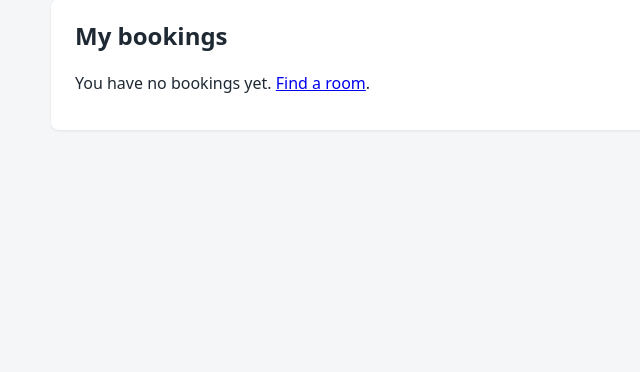
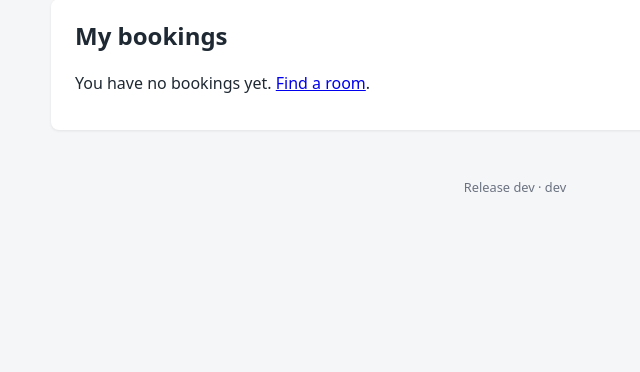
Before and after one commit to KemNxts/hotel-room-booking-cicd, a Flask app: page /bookings in a window 1280 px wide. Shown: the part 71-443 px from the top of the page, without its empty margins (125-765 px from the left). Run offline with Flask 3, Linux system fonts and the light colour scheme; the visitor is signed in with stand-in values (Sample User, id 1); data comes from the database, SQL or seed files in the repository; data that the repository does not hold is empty.

Commit message:
feat: show running release and environment in page footer
Makes it visible in the browser which version is deployed, e.g. to
check a deployment or a rollback without calling /health.

```diff
--- a/app/__init__.py
+++ b/app/__init__.py
@@ -47,6 +47,12 @@ def create_app(overrides=None):
     app.register_blueprint(room_routes.bp)
     app.register_blueprint(booking_routes.bp)
 
+    @app.context_processor
+    def release_info():
+        # Shown in every page footer, so you can see in the browser which
+        # release is deployed (handy after a deploy or a rollback).
+        return {"app_version": app.config["APP_VERSION"], "app_env": app.config["APP_ENV"]}
+
     @app.get("/health")
     def health():
         # Used by Docker HEALTHCHECK, Jenkins and Ansible to check the app is up
--- a/app/static/style.css
+++ b/app/static/style.css
@@ -47,3 +47,6 @@ th, td { text-align: left; padding: .5rem; border-bottom: 1px solid #e5e7eb; }
 .details dd { margin: 0; }
 .actions { display: flex; gap: .75rem; margin: 1rem 0; }
 .hint { color: var(--muted); }
+
+/* Footer: shows which release is running. */
+.site-footer { text-align: center; color: var(--muted); font-size: .8rem; padding: 1.5rem 0; }
--- a/app/templates/base.html
+++ b/app/templates/base.html
@@ -33,5 +33,9 @@
 
     {% block content %}{% endblock %}
   </main>
+
+  <footer class="site-footer" id="site-footer">
+    <span id="app-version">Release {{ app_version }} · {{ app_env }}</span>
+  </footer>
 </body>
 </html>
```
Also changed, not shown: tests/integration/test_routes.py (+7 -0 lines).
